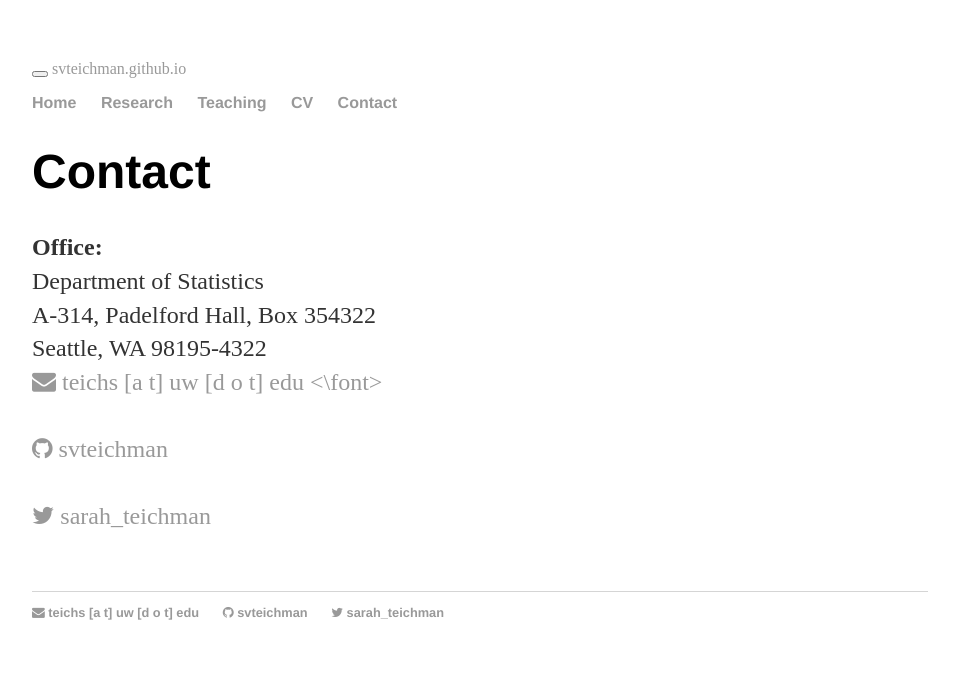
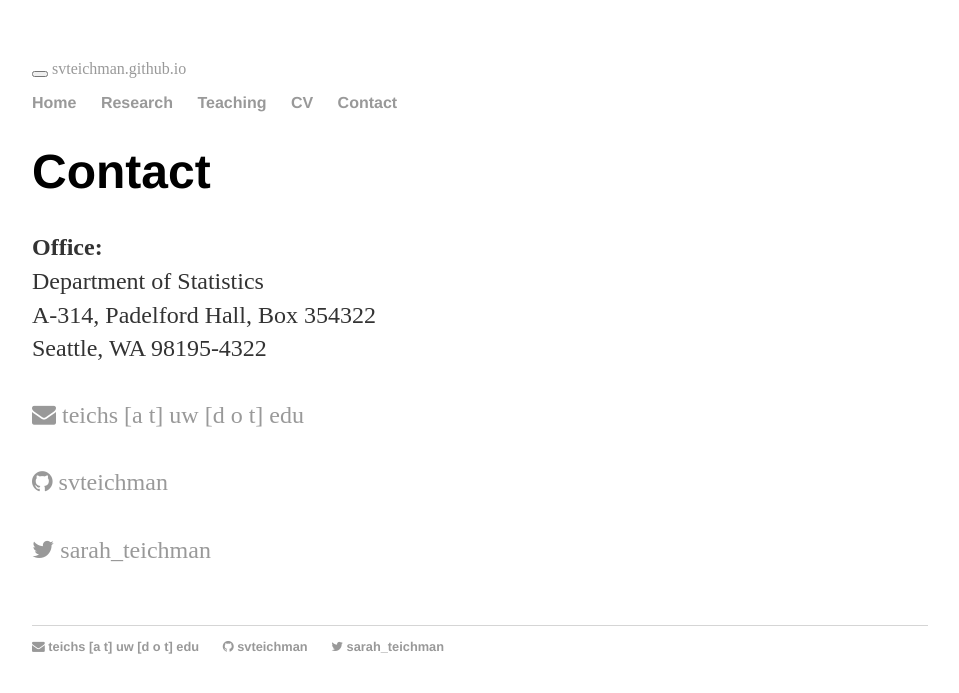
Before and after one commit to svteichman/svteichman.github.io, a Jekyll site: the page built from contact.html, in a window 1280 px wide. Shown: the top 693 px of the page, without its empty margins (160-1119 px from the left). Built offline with Jekyll 4.4.1, drawn with Linux system fonts in a browser that asks for light colours.

Commit message:
Update contact.html

```diff
--- a/contact.html
+++ b/contact.html
@@ -12,7 +12,9 @@
   A-314, Padelford Hall, Box 354322 <br/>
   Seattle, WA 98195-4322 <br/>
 
-  <font color="#999999"> <i class="fa fa-envelope" aria-hidden="true"></i> teichs [a t] uw [d o t] edu <\font>
+  <br/>
+
+  <font color="#999999"> <i class="fa fa-envelope" aria-hidden="true"></i> teichs [a t] uw [d o t] edu
 
   <br/>
 
```
